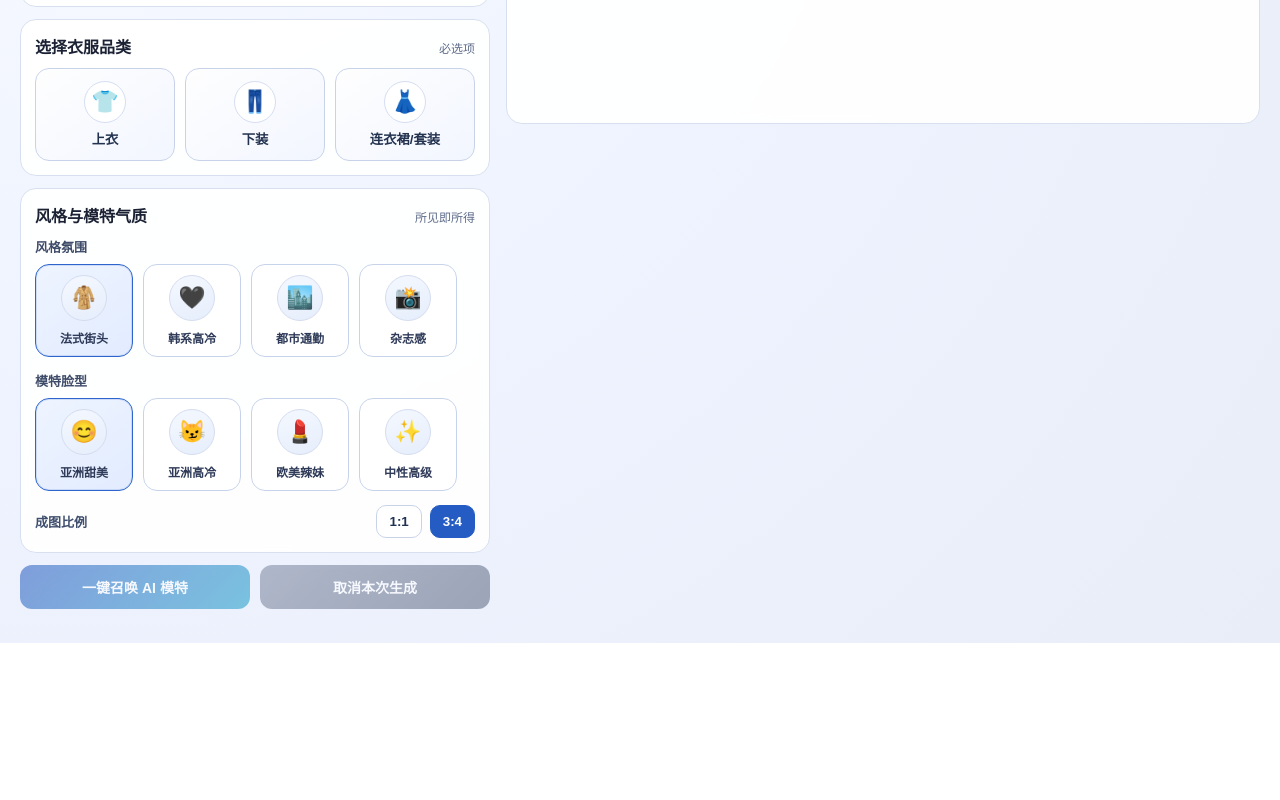
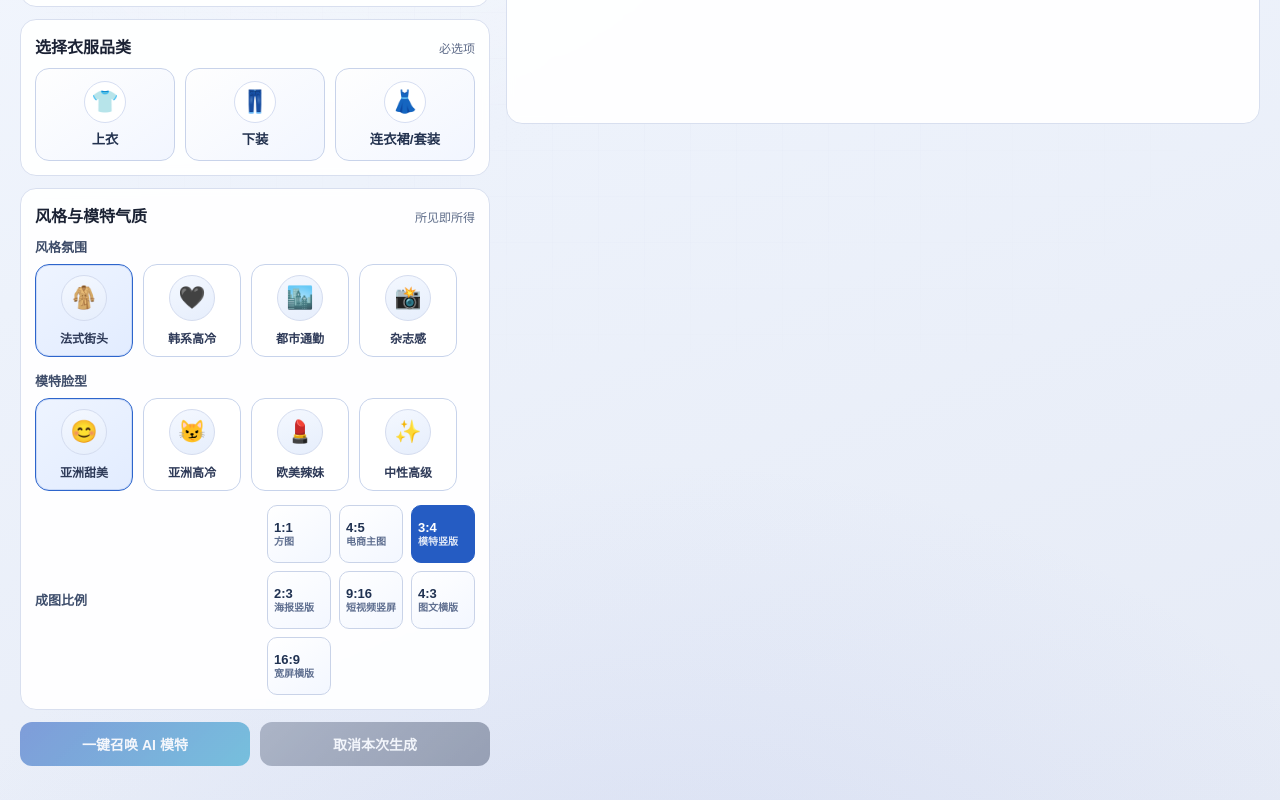
Before and after one commit to yl2581961856-collab/S-image, a React (Vite) app in the folder frontend/: page / in a window 1280 px wide. Shown: the part 448-1248 px from the top of the page. Before the commit the page ends 1091 px from the top, so only its background shows below. Built offline with nearby package versions, Linux system fonts and the light colour scheme; no server answers.

Commit message:
feat(frontend): expand aspect ratios and upgrade premium background

```diff
--- a/frontend/src/App.tsx
+++ b/frontend/src/App.tsx
@@ -61,6 +61,19 @@ const FACE_OPTIONS = [
   { id: "asian_sharp", label: "亚洲高冷", preview: "😼" },
   { id: "european_modern", label: "欧美辣妹", preview: "💄" },
   { id: "neutral_clean", label: "中性高级", preview: "✨" },
+];
+
+const ASPECT_RATIO_OPTIONS: Array<{
+  value: AspectRatio;
+  label: string;
+}> = [
+  { value: "1:1", label: "方图" },
+  { value: "4:5", label: "电商主图" },
+  { value: "3:4", label: "模特竖版" },
+  { value: "2:3", label: "海报竖版" },
+  { value: "9:16", label: "短视频竖屏" },
+  { value: "4:3", label: "图文横版" },
+  { value: "16:9", label: "宽屏横版" },
 ];
 
 function buildWorkflowType(styleId: string, modelFace: string, garmentCategory: GarmentCategory): string {
@@ -357,16 +370,17 @@ export default function App(): JSX.Element {
 
             <div className="ratio-group">
               <span>成图比例</span>
-              <div>
-                {(["1:1", "3:4"] as AspectRatio[]).map((ratio) => (
+              <div className="ratio-grid">
+                {ASPECT_RATIO_OPTIONS.map((ratio) => (
                   <button
-                    key={ratio}
+                    key={ratio.value}
                     type="button"
-                    className={params.aspectRatio === ratio ? "active" : ""}
+                    className={params.aspectRatio === ratio.value ? "active" : ""}
                     disabled={processStatus.isGenerating}
-                    onClick={() => setParams((prev) => ({ ...prev, aspectRatio: ratio }))}
+                    onClick={() => setParams((prev) => ({ ...prev, aspectRatio: ratio.value }))}
                   >
-                    {ratio}
+                    <strong>{ratio.value}</strong>
+                    <small>{ratio.label}</small>
                   </button>
                 ))}
               </div>
--- a/frontend/src/styles.css
+++ b/frontend/src/styles.css
@@ -1,7 +1,11 @@
 :root {
   font-family: "Segoe UI", "PingFang SC", "Microsoft YaHei", sans-serif;
   color: #1b2234;
-  background: radial-gradient(circle at 8% 12%, #f9fbff 0%, #eef3ff 48%, #e8edf7 100%);
+  background:
+    radial-gradient(85rem 55rem at -12% -14%, rgba(72, 112, 196, 0.26) 0%, rgba(72, 112, 196, 0) 62%),
+    radial-gradient(64rem 44rem at 112% -8%, rgba(41, 173, 205, 0.2) 0%, rgba(41, 173, 205, 0) 66%),
+    radial-gradient(70rem 52rem at 52% 118%, rgba(111, 132, 214, 0.14) 0%, rgba(111, 132, 214, 0) 68%),
+    linear-gradient(160deg, #f6f9ff 0%, #edf2fb 44%, #e6ebf6 100%);
 }
 
 * {
@@ -11,6 +15,31 @@
 body {
   margin: 0;
   min-height: 100vh;
+  position: relative;
+  overflow-x: hidden;
+}
+
+body::before {
+  content: "";
+  position: fixed;
+  inset: 0;
+  pointer-events: none;
+  opacity: 0.26;
+  background-image:
+    linear-gradient(rgba(29, 62, 132, 0.08) 1px, transparent 1px),
+    linear-gradient(90deg, rgba(29, 62, 132, 0.08) 1px, transparent 1px);
+  background-size: 46px 46px;
+  mask-image: radial-gradient(circle at 50% 38%, #000 0%, rgba(0, 0, 0, 0.3) 58%, transparent 100%);
+  z-index: -2;
+}
+
+body::after {
+  content: "";
+  position: fixed;
+  inset: 0;
+  pointer-events: none;
+  background: radial-gradient(circle at 30% 22%, rgba(255, 255, 255, 0.5) 0%, rgba(255, 255, 255, 0) 40%);
+  z-index: -1;
 }
 
 .app-shell {
@@ -253,25 +282,47 @@ body {
   font-weight: 700;
 }
 
-.ratio-group > div {
-  display: flex;
+.ratio-grid {
+  display: grid;
+  grid-template-columns: repeat(3, minmax(0, 1fr));
   gap: 8px;
 }
 
 .ratio-group button {
-  padding: 8px 12px;
+  padding: 8px 6px;
   border-radius: 10px;
   border: 1px solid #c9d3e8;
-  background: #ffffff;
+  background: linear-gradient(145deg, #ffffff 0%, #f3f7ff 100%);
   color: #203252;
   cursor: pointer;
   font-weight: 700;
+  min-height: 58px;
+  display: flex;
+  flex-direction: column;
+  justify-content: center;
+  gap: 2px;
+}
+
+.ratio-group button strong {
+  font-size: 13px;
+  line-height: 1;
+}
+
+.ratio-group button small {
+  font-size: 10px;
+  color: #5f6f90;
+  font-weight: 600;
+  line-height: 1.1;
 }
 
 .ratio-group button.active {
   border-color: #255cc3;
   background: #255cc3;
   color: #ffffff;
+}
+
+.ratio-group button.active small {
+  color: rgba(255, 255, 255, 0.86);
 }
 
 .action-row {
@@ -384,6 +435,10 @@ body {
     grid-template-columns: 1fr;
   }
 
+  .ratio-grid {
+    grid-template-columns: repeat(2, minmax(0, 1fr));
+  }
+
   .action-row {
     flex-direction: column;
   }
--- a/frontend/src/types/api.ts
+++ b/frontend/src/types/api.ts
@@ -1,4 +1,4 @@
-export type AspectRatio = "1:1" | "3:4";
+export type AspectRatio = "1:1" | "4:5" | "3:4" | "2:3" | "9:16" | "4:3" | "16:9";
 export type GarmentCategory = "tops" | "bottoms" | "dress_set";
 
 export type JobStatus =
```
